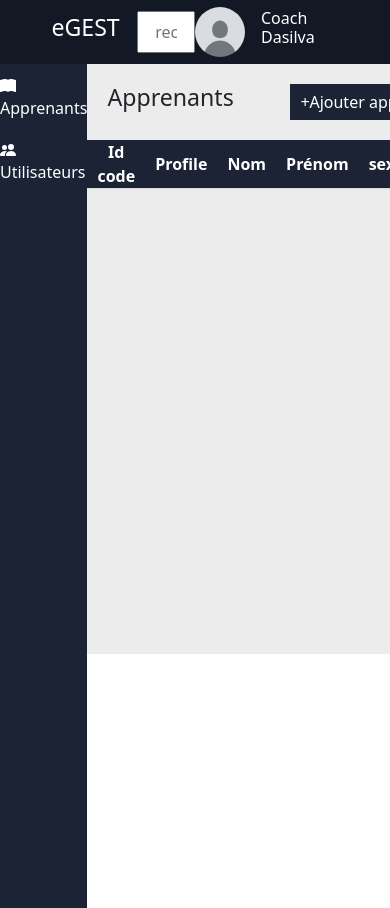
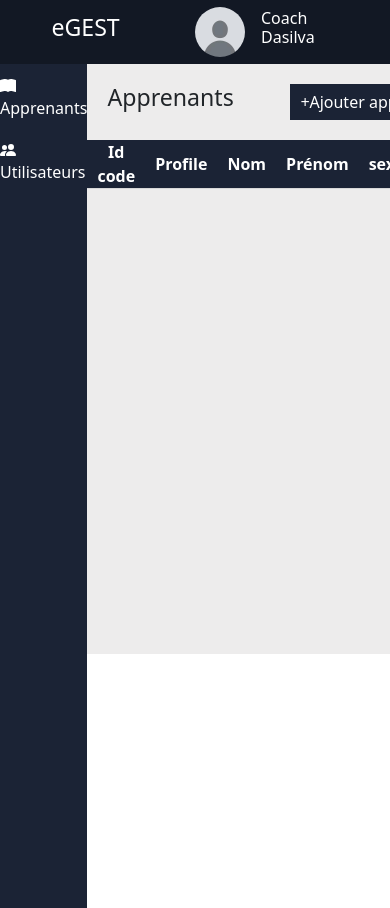
Before and after one commit to ronedyglenn/Projet-eGEST, a website: page views/dashbord.html in a window 390 px wide. Shown: the top 908 px of the page. Drawn offline with nearby package versions, Linux system fonts and the light colour scheme; no server answers.

Commit message:
good at all

```diff
--- a/BACK-END/routes/apprenant.routes.js
+++ b/BACK-END/routes/apprenant.routes.js
@@ -2,6 +2,7 @@ const express = require('express');
 const router = express.Router()
 const mysql = require('mysql2');
 const connection = require('../controller/bd')
+
 
 
 router.get('/', (req, res) =>{
--- a/views/dashbord.html
+++ b/views/dashbord.html
@@ -20,7 +20,7 @@
     <header class="deadline">
         <div class="left-header">
             <h3 class="title">eGEST</h3>
-            <input type="text" placeholder="rechercher un apprenant ...">
+            <input class="d-none d-sm-block" type="text" placeholder="rechercher un apprenant ...">
         </div>
         <div class="right-header">
             <img src="../src/images/téléchargement.jpg" alt="" class="coach-profile">
```
Also changed, not shown: style/dashbord.css (line endings or trailing spaces).
